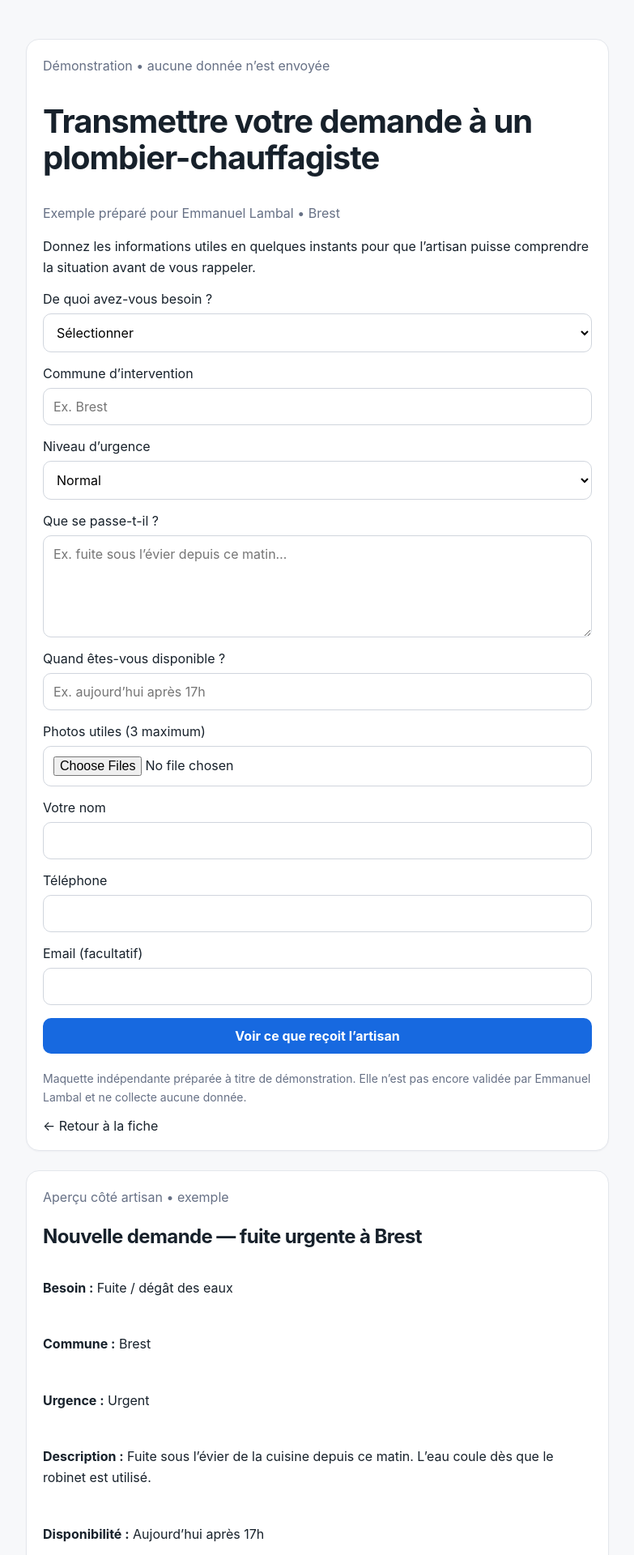
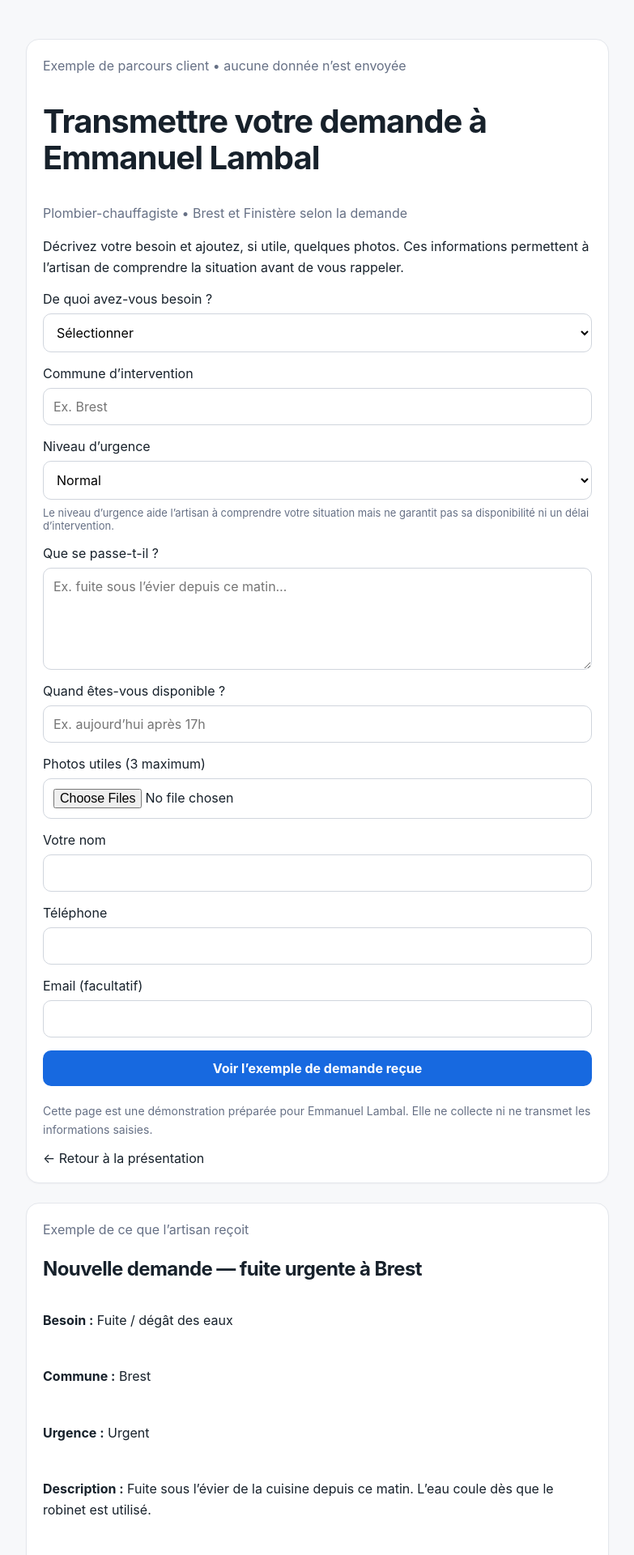
Before and after one commit to ludodulac/DROP-Service, a Next.js app: page /demo/emmanuel-lambal/request in a window 1280 px wide. Shown: the top 1920 px of the page at 81% size, without its empty margins (248-1031 px from the left). Built offline with nearby package versions, Linux system fonts and the light colour scheme.

Commit message:
Clean Emmanuel client demo and clarify urgency

```diff
--- a/src/app/demo/emmanuel-lambal/request/page.tsx
+++ b/src/app/demo/emmanuel-lambal/request/page.tsx
@@ -14,11 +14,11 @@ export default function EmmanuelLambalRequestDemoPage() {
   return (
     <main style={{ padding: "48px 0" }}>
       <section className="card" style={{ maxWidth: 720, margin: "0 auto 24px" }}>
-        <p className="muted" style={{ marginTop: 0 }}>Démonstration • aucune donnée n’est envoyée</p>
-        <h1>Transmettre votre demande à un plombier-chauffagiste</h1>
-        <p className="muted">Exemple préparé pour Emmanuel Lambal • Brest</p>
+        <p className="muted" style={{ marginTop: 0 }}>Exemple de parcours client • aucune donnée n’est envoyée</p>
+        <h1>Transmettre votre demande à Emmanuel Lambal</h1>
+        <p className="muted">Plombier-chauffagiste • Brest et Finistère selon la demande</p>
         <p style={{ lineHeight: 1.6 }}>
-          Donnez les informations utiles en quelques instants pour que l’artisan puisse comprendre la situation avant de vous rappeler.
+          Décrivez votre besoin et ajoutez, si utile, quelques photos. Ces informations permettent à l’artisan de comprendre la situation avant de vous rappeler.
         </p>
 
         <form style={{ display: "grid", gap: 16 }}>
@@ -27,10 +27,10 @@ export default function EmmanuelLambalRequestDemoPage() {
               <option value="" disabled>Sélectionner</option>
               <option>Fuite / dégât des eaux</option>
               <option>WC / sanitaire</option>
-              <option>Robinetterie</option>
+              <option>Robinetterie / évier / lavabo</option>
               <option>Chauffe-eau / ballon d’eau chaude</option>
               <option>Chauffage</option>
-              <option>Salle de bains / cuisine / installation</option>
+              <option>Salle de bains / installation</option>
               <option>Autre</option>
             </select>
           </label>
@@ -41,6 +41,9 @@ export default function EmmanuelLambalRequestDemoPage() {
               <option value="urgent">Urgent</option>
               <option value="low">Peut attendre</option>
             </select>
+            <span className="muted" style={{ display: "block", marginTop: 8, fontSize: 13 }}>
+              Le niveau d’urgence aide l’artisan à comprendre votre situation mais ne garantit pas sa disponibilité ni un délai d’intervention.
+            </span>
           </label>
           <label>Que se passe-t-il ?<textarea rows={5} style={fieldStyle} placeholder="Ex. fuite sous l’évier depuis ce matin…" /></label>
           <label>Quand êtes-vous disponible ?<input style={fieldStyle} placeholder="Ex. aujourd’hui après 17h" /></label>
@@ -48,17 +51,17 @@ export default function EmmanuelLambalRequestDemoPage() {
           <label>Votre nom<input style={fieldStyle} /></label>
           <label>Téléphone<input type="tel" style={fieldStyle} /></label>
           <label>Email (facultatif)<input type="email" style={fieldStyle} /></label>
-          <a className="button" href="#apercu">Voir ce que reçoit l’artisan</a>
+          <a className="button" href="#apercu">Voir l’exemple de demande reçue</a>
         </form>
 
         <p className="muted" style={{ marginTop: 20, fontSize: 14 }}>
-          Maquette indépendante préparée à titre de démonstration. Elle n’est pas encore validée par Emmanuel Lambal et ne collecte aucune donnée.
+          Cette page est une démonstration préparée pour Emmanuel Lambal. Elle ne collecte ni ne transmet les informations saisies.
         </p>
-        <Link href="/demo/emmanuel-lambal">← Retour à la fiche</Link>
+        <Link href="/demo/emmanuel-lambal">← Retour à la présentation</Link>
       </section>
 
       <section id="apercu" className="card" style={{ maxWidth: 720, margin: "0 auto" }}>
-        <p className="muted" style={{ marginTop: 0 }}>Aperçu côté artisan • exemple</p>
+        <p className="muted" style={{ marginTop: 0 }}>Exemple de ce que l’artisan reçoit</p>
         <h2>Nouvelle demande — fuite urgente à Brest</h2>
         <div style={{ display: "grid", gap: 12 }}>
           <p><strong>Besoin :</strong> Fuite / dégât des eaux</p>
@@ -70,7 +73,7 @@ export default function EmmanuelLambalRequestDemoPage() {
           <p><strong>Contact :</strong> Marie D. • 06 XX XX XX XX</p>
         </div>
         <p style={{ lineHeight: 1.6, marginBottom: 0 }}>
-          En un coup d’œil, l’artisan sait ce qui se passe, où intervenir, le niveau d’urgence et quand le client est disponible.
+          Avant de rappeler, l’artisan connaît déjà le besoin, la commune, l’urgence déclarée, les disponibilités et dispose éventuellement de photos.
         </p>
       </section>
     </main>
```
